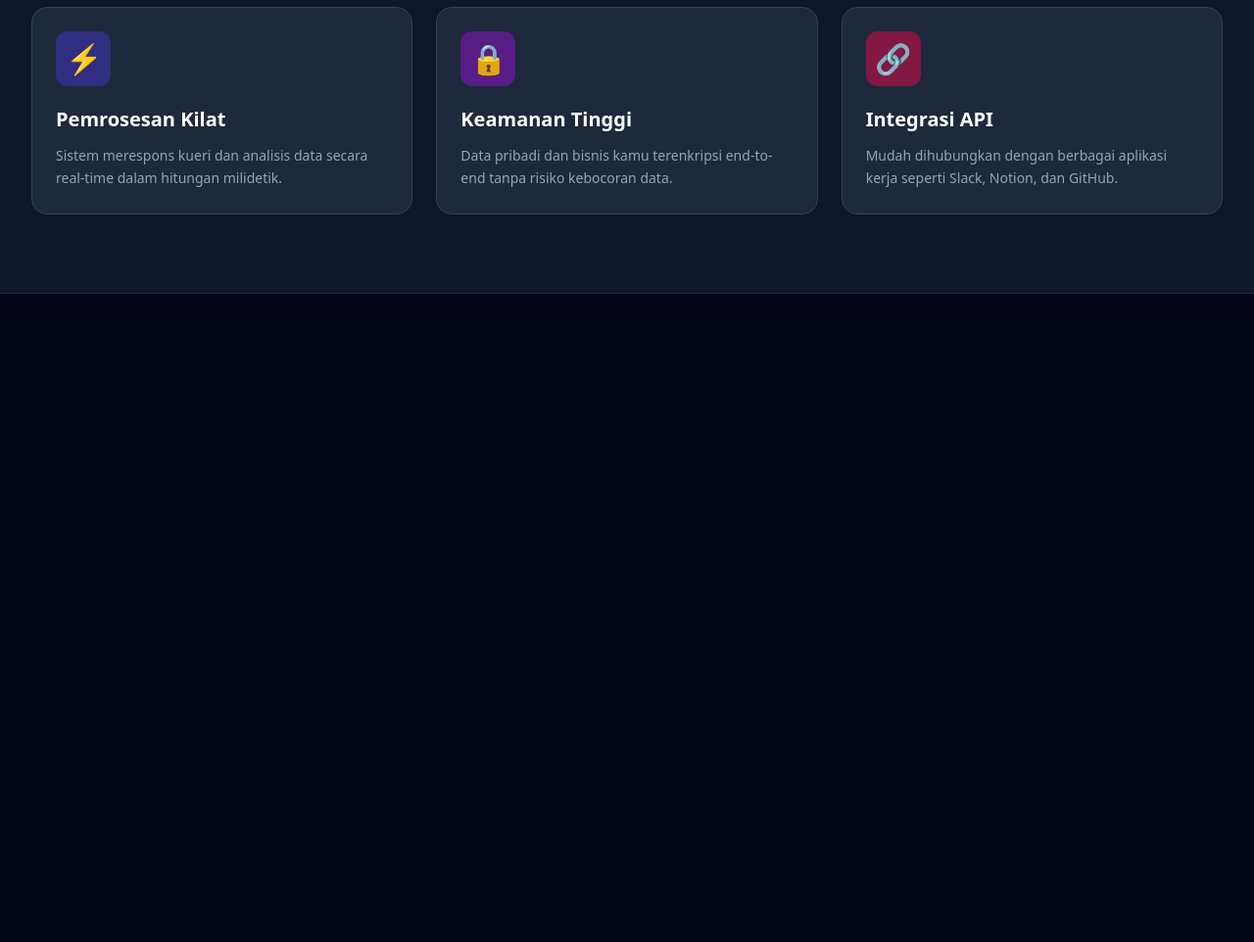
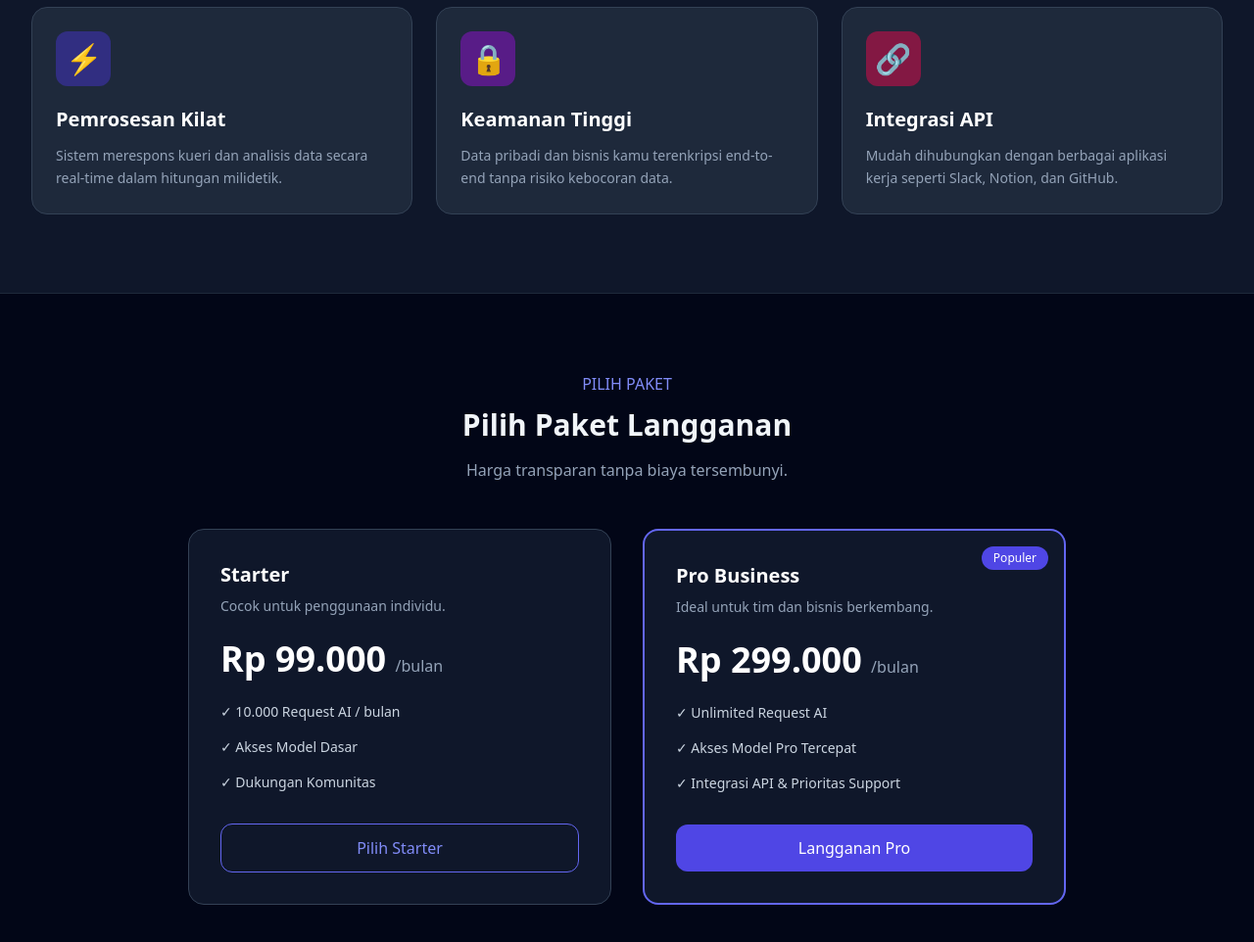
Before and after one commit to fathuranggra0-ship-it/latihan_tailwins_fathuranggra, a plain HTML site: page index.html in a window 1280 px wide. Shown: the part 901-1863 px from the top of the page at 98% size. Before the commit the page ends 1201 px from the top, so only its background shows below. Drawn offline with nearby package versions, Linux system fonts and the light colour scheme.

Commit message:
Update index.html
menambahkan pricing section

```diff
--- a/index.html
+++ b/index.html
@@ -249,6 +249,111 @@
         </div>
     </section>
 
+    <!-- 4. PRICING SECTION -->
+    <section id="pricing" class="py-20 max-w-7xl mx-auto px-4 sm:px-6 lg:px-8">
+
+        <!-- Judul -->
+        <div class="text-center mb-12">
+
+            <p class="text-indigo-400 font-medium mb-3">
+                PILIH PAKET
+            </p>
+
+            <h2 class="text-3xl font-bold mb-4">
+                Pilih Paket Langganan
+            </h2>
+
+            <p class="text-slate-600 dark:text-slate-400">
+                Harga transparan tanpa biaya tersembunyi.
+            </p>
+
+        </div>
+
+
+        <!-- Grid Pricing -->
+        <div class="grid grid-cols-1 md:grid-cols-2 gap-8 max-w-4xl mx-auto">
+
+
+            <!-- Paket Starter -->
+            <div class="bg-slate-200 dark:bg-slate-900 text-slate-800 dark:text-white border border-slate-300 dark:border-slate-700 p-8 rounded-2xl">
+
+                <h3 class="text-xl font-bold mb-2">
+                    Starter
+                </h3>
+
+                <p class="text-slate-600 dark:text-slate-400 text-sm">
+                    Cocok untuk penggunaan individu.
+                </p>
+
+                <div class="my-6">
+
+                    <span class="text-4xl font-bold">
+                        Rp 99.000
+                    </span>
+
+                    <span class="text-slate-600 dark:text-slate-400">
+                        /bulan
+                    </span>
+
+                </div>
+
+                <ul class="space-y-4 text-sm text-slate-800 dark:text-slate-300 mb-8">
+                    <li>✓ 10.000 Request AI / bulan</li>
+                    <li>✓ Akses Model Dasar</li>
+                    <li>✓ Dukungan Komunitas</li>
+                </ul>
+
+                <a href="#"
+                    class="block text-center border border-indigo-500 text-indigo-400 hover:bg-blue-100 dark:hover:bg-indigo-900 py-3 rounded-xl">
+                    Pilih Starter
+                </a>
+
+            </div>
+
+
+            <!-- Paket Pro -->
+            <div class="bg-slate-200 dark:bg-slate-900 text-slate-800 dark:text-white border-2 border-indigo-500 p-8 rounded-2xl relative">
+
+                <span class="absolute top-4 right-4 bg-indigo-600 text-white text-xs px-3 py-1 rounded-full">
+                    Populer
+                </span>
+
+                <h3 class="text-xl font-bold mb-2">
+                    Pro Business
+                </h3>
+
+                <p class="text-slate-600 dark:text-slate-400 text-sm">
+                    Ideal untuk tim dan bisnis berkembang.
+                </p>
+
+                <div class="my-6">
+
+                    <span class="text-4xl font-bold">
+                        Rp 299.000
+                    </span>
+
+                    <span class="text-slate-600 dark:text-slate-400">
+                        /bulan
+                    </span>
+
+                </div>
+
+                <ul class="space-y-4 text-sm text-slate-800 dark:text-slate-300 mb-8">
+                    <li>✓ Unlimited Request AI</li>
+                    <li>✓ Akses Model Pro Tercepat</li>
+                    <li>✓ Integrasi API & Prioritas Support</li>
+                </ul>
+
+                <a href="#"
+                    class="block text-center bg-indigo-600 hover:bg-indigo-700 text-white py-3 rounded-xl">
+                    Langganan Pro
+                </a>
+
+            </div>
+
+        </div>
+    </section>
+
 
 </body>
 </html>
```
